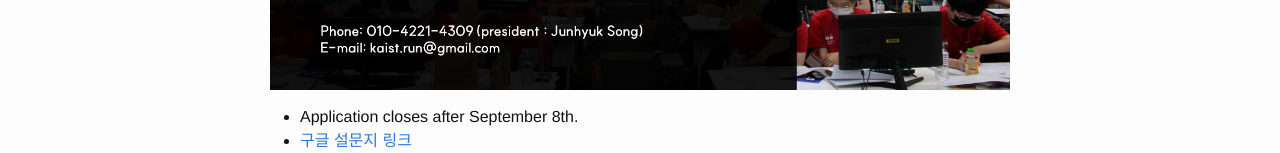
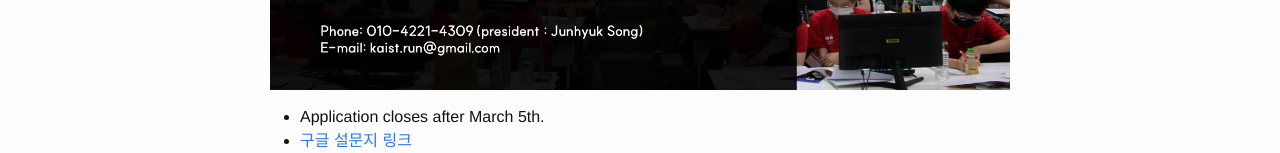
Before and after one commit to RUN-KAIST/kaist.run, a Jekyll site: the page built from apply/en.md, in a window 1280 px wide. Shown: the part 490-643 px from the top of the page. Built offline with Jekyll 4.4.1, drawn with Linux system fonts in a browser that asks for light colours; grey boxes are pictures that could not be loaded.

Commit message:
Update en.md

```diff
--- a/apply/en.md
+++ b/apply/en.md
@@ -9,6 +9,6 @@ order: 2
 
 ![poster](/apply/2023-fall/en.PNG)
 
-- Application closes after September 8th.
-- [구글 설문지 링크](https://docs.google.com/forms/d/e/1FAIpQLScPgqQZCSdMP-vzfFieKX9w0_dxllXtsOX5q5kcqPW3F0FrLg/viewform?usp=sf_link)
-  <iframe src="https://docs.google.com/forms/d/e/1FAIpQLScPgqQZCSdMP-vzfFieKX9w0_dxllXtsOX5q5kcqPW3F0FrLg/viewform?usp=sf_link" frameborder="0" width="100%" height="1500px"></iframe>
+- Application closes after March 5th.
+- [구글 설문지 링크](https://forms.gle/tqpWp6sYDKRrUGdDA)
+  <iframe src="https://forms.gle/tqpWp6sYDKRrUGdDA" frameborder="0" width="100%" height="1500px"></iframe>
```
